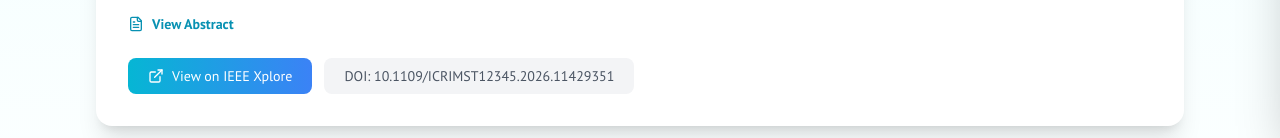
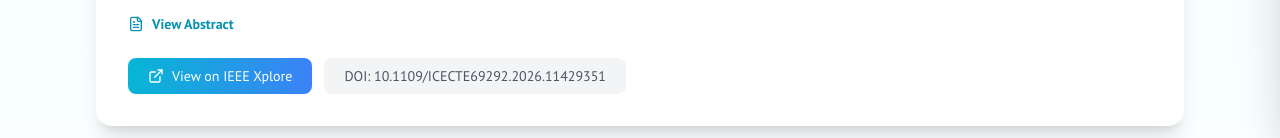
Before and after one commit to shoisob2004037/portfolio2, a React (Vite) app: page /publications in a window 1280 px wide. Shown: the part 662-800 px from the top of the page. Built offline with nearby package versions, Linux system fonts and the light colour scheme; no server answers.

Commit message:
updated with some projects

```diff
--- a/src/pages/Publications.jsx
+++ b/src/pages/Publications.jsx
@@ -20,7 +20,7 @@ const Publications = () => {
       date: "January 29-31, 2026",
       publishedOn: "IEEE Xplore: March 16, 2026",
       link: "https://ieeexplore.ieee.org/document/11429351",
-      doi: "10.1109/ICRIMST12345.2026.11429351", // Approximate DOI format
+      doi: "10.1109/ICECTE69292.2026.11429351",
       abstract: `Cross-site scripting remains a major security threat for web platforms, with obfuscated attack payloads continuing to bypass traditional detection. In this study, an extensive labeled XSS dataset was constructed by aggregating samples from several public sources and further enriched using LLM-driven (CodeT5) obfuscation to simulate real-world evasive techniques. The proposed DeepGuard-XSS framework explores two deep architectures: a character-level Convolutional Neural Network (CNN) and a BiLSTM model optimized for handling complex, variable-length script patterns. The BiLSTM configuration leverages an expanded embedding space and dual bidirectional LSTM layers, achieving a test accuracy of 98.1%, with high precision, recall, and F1 metrics. Similarly, the updated CNN variant attains 97.22% accuracy, demonstrating strong performance even as obfuscated and adversarial payload diversity increases. In addition, both deep models outperform several classical baseline machine learning classifiers (Logistic Regression, Multinomial NB, Decision Tree, XGBoost) evaluated on the same dataset, confirming the benefit of the proposed deep architectures for robust XSS detection.`,
       metrics: {
         accuracy: "98.1%",
```
